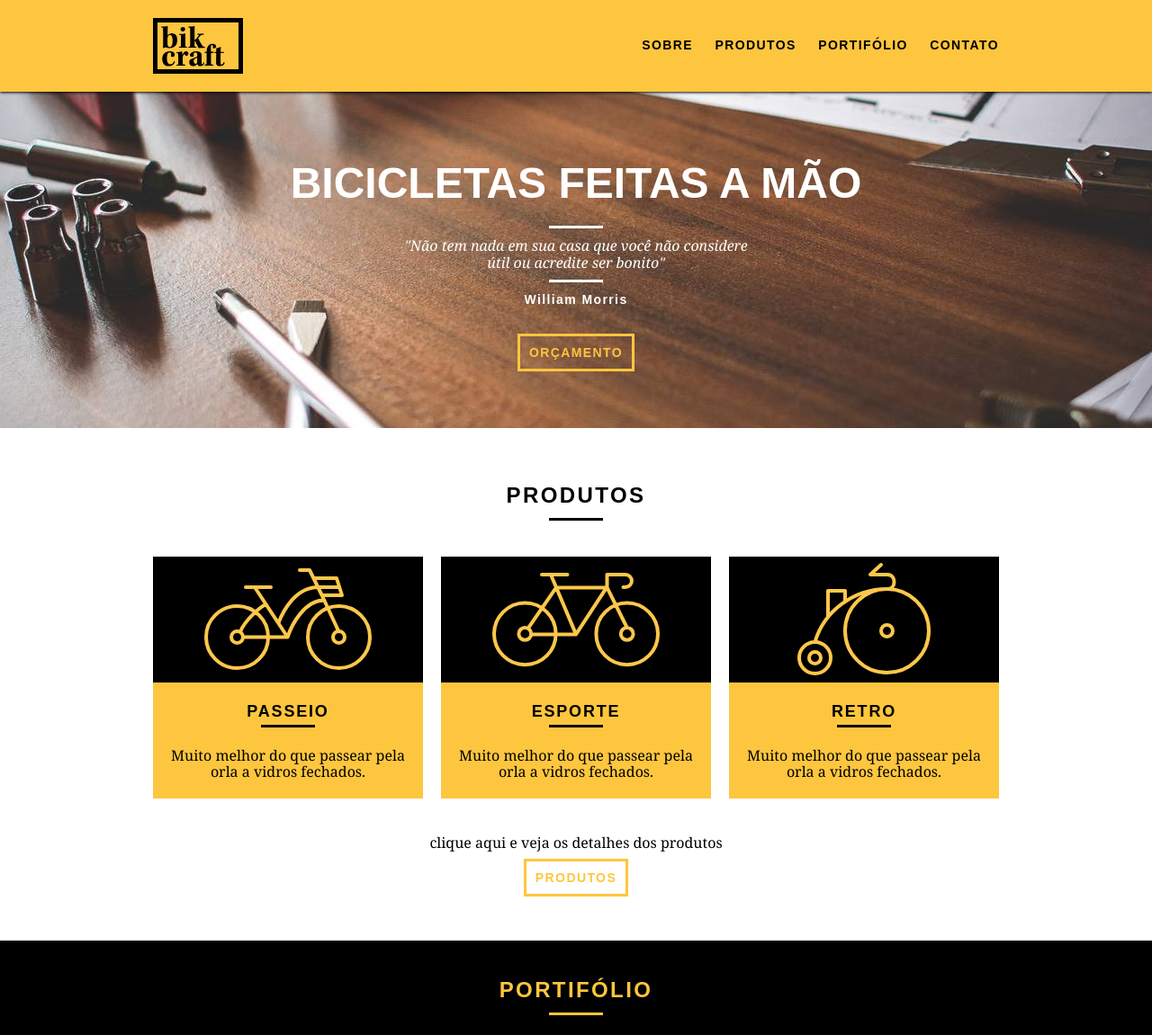
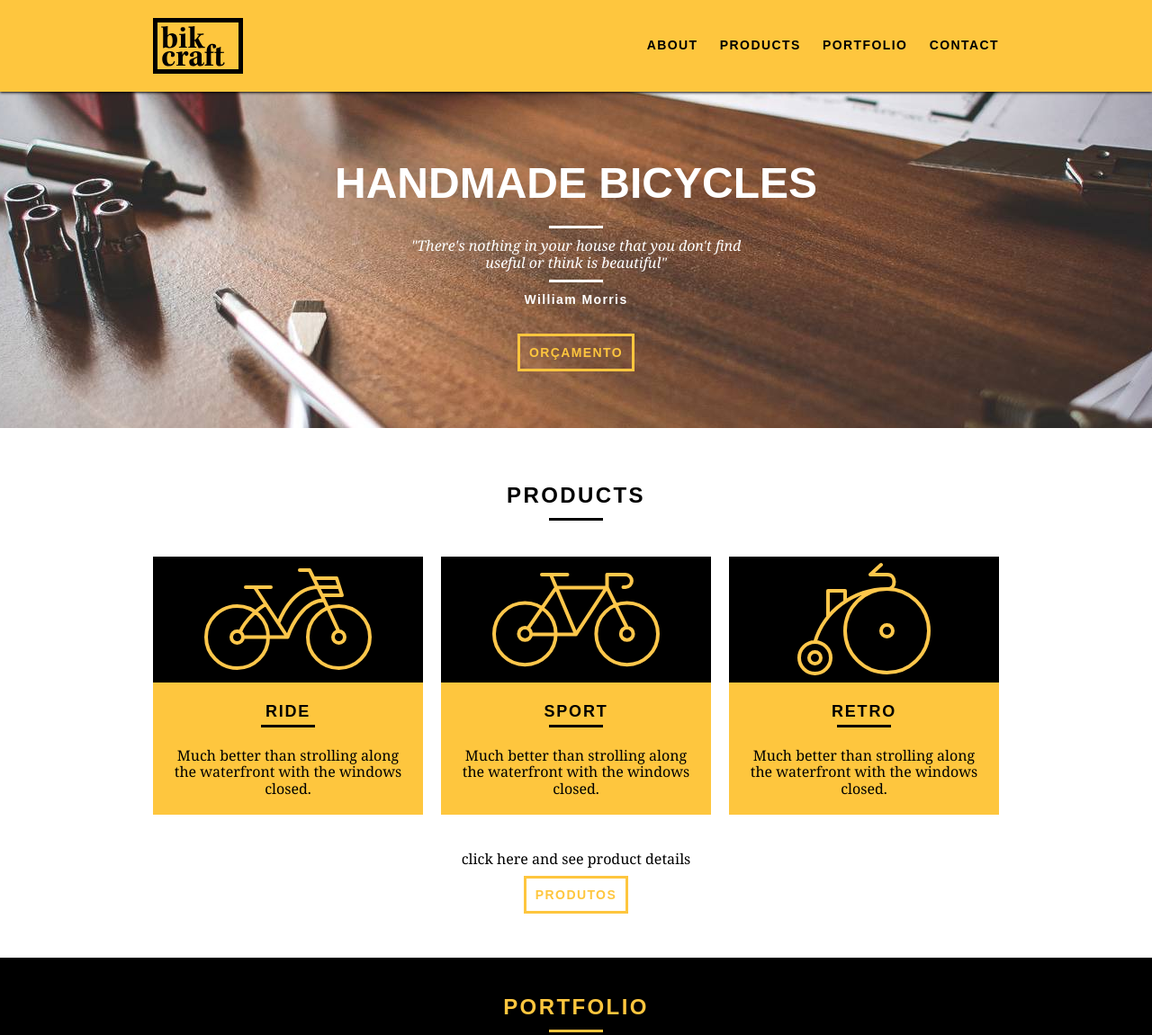
Before and after one commit to jotaEmeCortat/BikCraft, a plain HTML site: page index.html in a window 1280 px wide. Shown: the top 1151 px of the page at 90% size. Drawn offline with Linux system fonts and the light colour scheme; files whose address does not match are found by name.

Commit message:
Update index.html

```diff
--- a/index.html
+++ b/index.html
@@ -1,16 +1,16 @@
 <!DOCTYPE html>
-<html lang="pt-br">
+<html lang="en">
 
 <head>
   <meta charset="UTF-8">
   <meta http-equiv="X-UA-Compatible" content="IE=edge">
   <meta name="viewport" content="width=device-width, initial-scale=1.0">
-  <meta name="description" content="Compre a sua bicicleta personalizada na Bikcraft. Possuímos modelos Passeio, Retrô e Esporte.">
+  <meta name="description" content="Buy your custom bike at Bikcraft. We have Tour, Retro and Sport models.">
 
   <meta name="viewport" content="width=device-width, initial-scale=1">
   <meta property="og:type" content="website"/>
-		<meta property="og:title" content="Bikcraft - Bicicletas Personalizadas"/>
-		<meta property="og:description" content="Compre a sua bicicleta personalizada na Bikcraft. Possuímos modelos Passeio, Retrô e Esporte."/>
+  <meta property="og:title" content="Bikcraft - Custom Bikes"/>
+  <meta property="og:description" content="Buy your custom bike at Bikcraft. We have Ride, Retro and Sport models."/>
 		<meta property="og:url" content="http://bikcraft.com"/>
 		<meta property="og:image" content="http://bikcraft.com/img/og-image.png"/>
 
@@ -33,10 +33,10 @@
       </a>
       <nav class="header-menu grid-12">
         <ul>
-          <li><a href="about.html">Sobre</a></li>
-          <li><a href="products/index.html">Produtos</a></li>
-          <li><a href="portfolio.html">Portifólio</a></li>
-          <li><a href="contact.html">Contato</a></li>
+          <li><a href="about.html">About</a></li>
+          <li><a href="products/index.html">Products</a></li>
+          <li><a href="portfolio.html">Portfolio</a></li>
+          <li><a href="contact.html">Contact</a></li>
         </ul>
       </nav>
     </div>
@@ -44,9 +44,9 @@
 
   <section class="introduction-home">
     <div class="container">
-      <h1>Bicicletas feitas a mão</h1>
+     <h1>Handmade Bicycles</h1>
       <blockquote class="quote">
-        <p>"Não tem nada em sua casa que você não considere útil ou acredite ser bonito"</p>
+        <p>"There's nothing in your house that you don't find useful or think is beautiful"</p>
         <cite>William Morris</cite>
       </blockquote>
       <a href="products/index.html" class="buttom buttom-primary">Orçamento</a>
@@ -54,22 +54,22 @@
   </section>
 
   <section class="container products">
-    <h2 class="subTitle subTitle-primary">Produtos</h2>
+    <h2 class="subTitle subTitle-primary">Products</h2>
    <ul class="products-list">
      <li class="grid-1-3">
         <div class="products-list-icon">
-          <img src="img/produtos/passeio.svg" alt="Passeio">
+          <img src="img/produtos/passeio.svg" alt="Tour">
         </div>
-        <h3>Passeio</h3>
-        <p>Muito melhor do que passear pela orla a vidros fechados.</p>
+       <h3>Ride</h3>
+        <p>Much better than strolling along the waterfront with the windows closed.</p>
       </li>
 
       <li class="grid-1-3">
         <div class="products-list-icon">
-          <img src="img/produtos/esporte.svg" alt="Passeio">
+          <img src="img/produtos/esporte.svg" alt="Tour">
         </div>
-        <h3>Esporte</h3>
-        <p>Muito melhor do que passear pela orla a vidros fechados.</p>
+        <h3>Sport</h3>
+         <p>Much better than strolling along the waterfront with the windows closed.</p>
       </li>
 
       <li class="grid-1-3">
@@ -77,28 +77,28 @@
           <img src="img/produtos/retro.svg" alt="Passeio">
         </div>
         <h3>Retro</h3>
-        <p>Muito melhor do que passear pela orla a vidros fechados.</p>
+          <p>Much better than strolling along the waterfront with the windows closed.</p>
       </li>
    </ul>
 
    <div class="cta">
-     <p>clique aqui e veja os detalhes dos produtos</p>
+     <p>click here and see product details</p>
      <a href="products/index.html" class="buttom buttom-secondary">Produtos</a>
    </div>
   </section>
 
   <section class="portifolio">
     <div class="container">
-      <h2 class="subTitle subTitle-secondary">Portifólio</h2>
+      <h2 class="subTitle subTitle-secondary">Portfolio</h2>
       <ul class="portifolio-list">
         <li class="grid-8"><img src="img/portfolio/retro.jpg" alt="retro"></li>
-        <li class="grid-8"><img src="img/portfolio/passeio.jpg" alt="passeio"></li>
-        <li class="grid-16"><img src="img/portfolio/esporte.jpg" alt="esporte"></li>
+        <li class="grid-8"><img src="img/portfolio/passeio.jpg" alt="tour"></li>
+        <li class="grid-16"><img src="img/portfolio/esporte.jpg" alt="sport"></li>
       </ul>
 
       <div class="cta">
-        <p>conheça mais o nosso portfólio</p>
-        <a href="portifolio.html" class="buttom buttom-primary">Portifólio</a>
+        <p>Learn more about our portfolio</p>
+        <a href="portifolio.html" class="buttom buttom-primary">Portfolio</a>
       </div>
     </div>
   </section>
```
